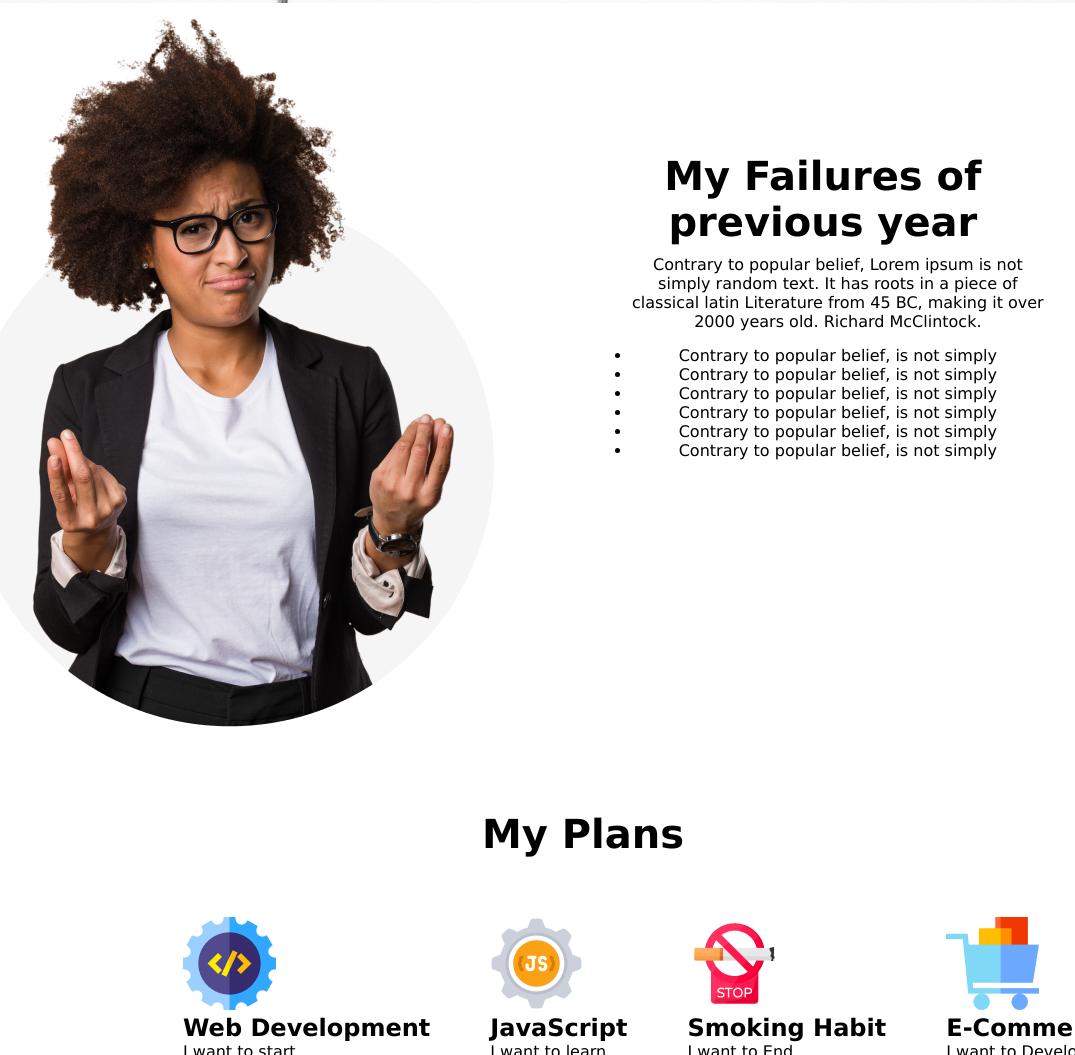
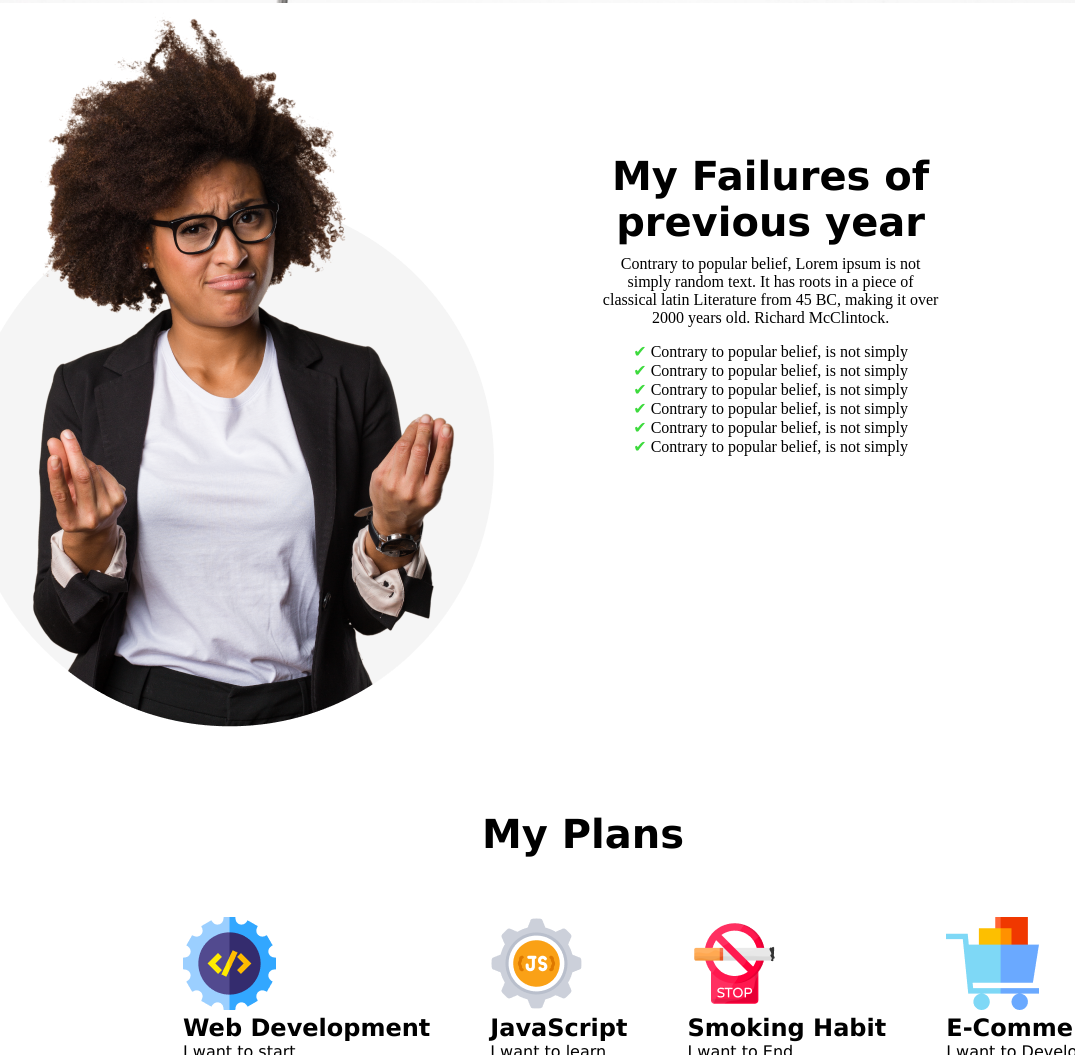
Before and after one commit to abdussamadsaiful7/Fisrt_assignment, a plain HTML site: page index.html in a window 1280 px wide. Shown: the part 697-1752 px from the top of the page, without its empty margins (57-1132 px from the left). Drawn offline with Linux system fonts and the light colour scheme.

Commit message:
added symbol

```diff
--- a/a_style.css
+++ b/a_style.css
@@ -22,7 +22,8 @@
 .first_p{
      padding-right: 100px;
      font-size: 20px;
-     font-family:'Lucida Sans', 'Lucida Sans Regular', 'Lucida Grande', 'Lucida Sans Unicode', Geneva, Verdana, sans-serif
+     font-family:'Lucida Sans', 'Lucida Sans Regular', 'Lucida Grande', 'Lucida Sans Unicode', Geneva, Verdana, sans-serif;
+
 }
 .f_button{
     text-align: center;
@@ -52,9 +53,9 @@
 .second_p, .f_list{
     text-align: center;
     padding-right: 40px;
-    padding-left: 120px;
+    padding-left: 90px;
     margin-bottom: 15px;
-    font-family: 'Lucida Sans', 'Lucida Sans Regular', 'Lucida Grande', 'Lucida Sans Unicode', Geneva, Verdana, sans-serif;
+    font-family:
 }
 .sector{
     display: flex;
@@ -88,7 +89,7 @@
     padding-left: 50px;
     font-family:'Gill Sans', 'Gill Sans MT', Calibri, 'Trebuchet MS', sans-serif;
     padding-top: 20px;
-    /* box-shadow:darkgray; */
+
 
 }
 .calling_button{
@@ -143,3 +144,11 @@
     color: red;
     margin-top: 10px;
 }
+ul li{
+    list-style: none;
+
+}
+.green{
+    color: rgba(21, 210, 21, 0.826);
+
+}
--- a/index.html
+++ b/index.html
@@ -31,12 +31,12 @@
                     Contrary to popular belief, Lorem ipsum is not<br/>simply random text. It has roots in a piece of <br/>classical latin Literature from 45 BC, making it over<br/>2000 years old. Richard McClintock.
                 </p>
                 <ul class="f_list">
-                    <li>Contrary to popular belief, is not simply</li>
-                    <li>Contrary to popular belief, is not simply</li>
-                    <li>Contrary to popular belief, is not simply</li>
-                    <li>Contrary to popular belief, is not simply</li>
-                    <li>Contrary to popular belief, is not simply</li>
-                    <li>Contrary to popular belief, is not simply</li>
+                    <li><span class=" green">✔</span> Contrary to popular belief, is not simply</li>
+                    <li><span class=" green">✔</span> Contrary to popular belief, is not simply</li>
+                    <li><span class=" green">✔</span> Contrary to popular belief, is not simply</li>
+                    <li><span class=" green">✔</span> Contrary to popular belief, is not simply</li>
+                    <li><span class=" green">✔</span> Contrary to popular belief, is not simply</li>
+                    <li><span class=" green">✔</span> Contrary to popular belief, is not simply</li>
                 </ul>
 
             </div>
```
